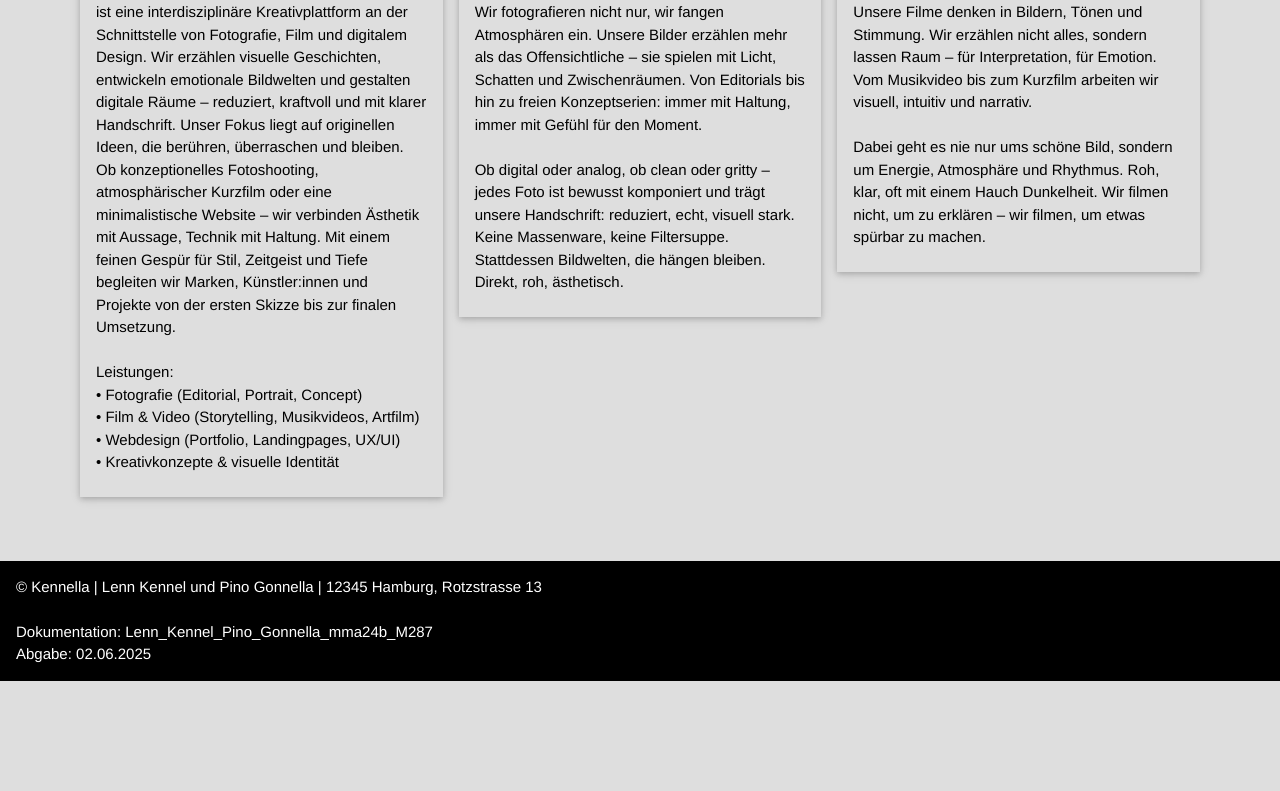
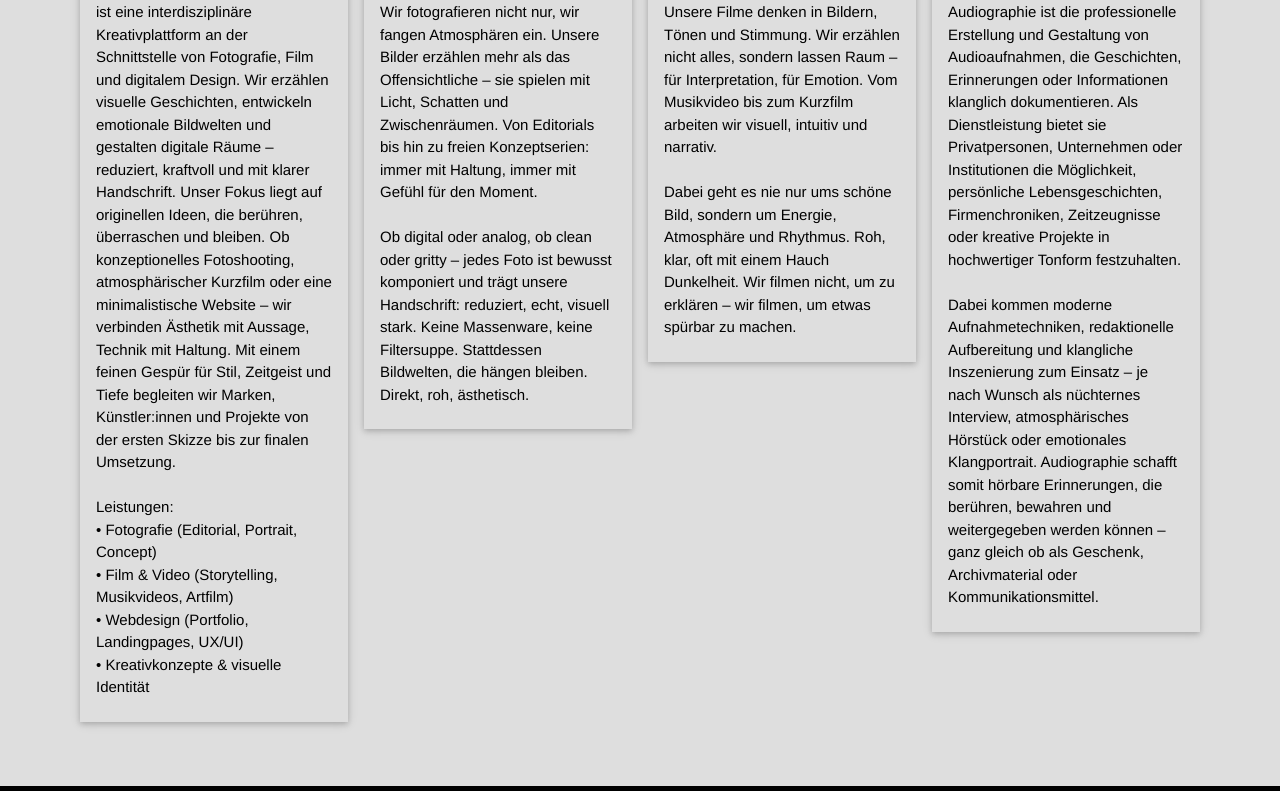
Before and after one commit to Lennek09/Abschlussarbeit-mit-Pino, a plain HTML site: page index.html in a window 1280 px wide. Shown: the part 302-1093 px from the top of the page. Before the commit the page ends 983 px from the top, so only its background shows below. Drawn offline with nearby package versions, Linux system fonts and the light colour scheme.

Commit message:
so paar änderungen

```diff
--- a/index.html
+++ b/index.html
@@ -20,7 +20,7 @@
     </nav>
     <main>
       <div class="w3-row-padding w3-margin-top">
-        <div class="w3-third">
+        <div class="w3-col s12 m6 l3">
           <div class="w3-card w3-padding">
             <h2>Overview</h2>
             <p>ist eine interdisziplinäre Kreativplattform an der Schnittstelle
@@ -32,15 +32,15 @@
               Ästhetik mit Aussage, Technik mit Haltung. Mit einem feinen Gespür für Stil,
               Zeitgeist und Tiefe begleiten wir Marken, Künstler:innen und Projekte von der
               ersten Skizze bis zur finalen Umsetzung. <br><br>
-
-Leistungen: <br>
-• Fotografie (Editorial, Portrait, Concept) <br>
-• Film & Video (Storytelling, Musikvideos, Artfilm) <br>
-• Webdesign (Portfolio, Landingpages, UX/UI) <br>
-• Kreativkonzepte & visuelle Identität</p>
+              Leistungen: <br>
+              • Fotografie (Editorial, Portrait, Concept) <br>
+              • Film & Video (Storytelling, Musikvideos, Artfilm) <br>
+              • Webdesign (Portfolio, Landingpages, UX/UI) <br>
+              • Kreativkonzepte & visuelle Identität
+            </p>
           </div>
         </div>
-        <div class="w3-third">
+        <div class="w3-col s12 m6 l3">
           <div class="w3-card w3-padding">
             <h2>Fotographie</h2>
             <p>Wir fotografieren nicht nur, wir fangen Atmosphären ein. Unsere Bilder erzählen
@@ -48,10 +48,11 @@ Leistungen: <br>
               Von Editorials bis hin zu freien Konzeptserien: immer mit Haltung, immer mit Gefühl für den Moment. <br><br>
               Ob digital oder analog, ob clean oder gritty – jedes Foto ist bewusst komponiert
               und trägt unsere Handschrift: reduziert, echt, visuell stark. Keine Massenware, keine Filtersuppe.
-              Stattdessen Bildwelten, die hängen bleiben. Direkt, roh, ästhetisch.</p>
+              Stattdessen Bildwelten, die hängen bleiben. Direkt, roh, ästhetisch.
+            </p>
           </div>
         </div>
-        <div class="w3-third">
+        <div class="w3-col s12 m6 l3">
           <div class="w3-card w3-padding">
             <h2>Videographie</h2>
             <p>Unsere Filme denken in Bildern, Tönen und Stimmung. Wir erzählen nicht alles,
@@ -59,7 +60,22 @@ Leistungen: <br>
               Kurzfilm arbeiten wir visuell, intuitiv und narrativ. <br><br>
               Dabei geht es nie nur ums schöne Bild, sondern um Energie, Atmosphäre und Rhythmus.
               Roh, klar, oft mit einem Hauch Dunkelheit. Wir filmen nicht, um zu erklären – wir filmen,
-              um etwas spürbar zu machen.</p>
+              um etwas spürbar zu machen.
+            </p>
+          </div>
+        </div>
+        <div class="w3-col s12 m6 l3">
+          <div class="w3-card w3-padding">
+            <h2>Audiographie</h2>
+            <p>Audiographie ist die professionelle Erstellung und Gestaltung von Audioaufnahmen,
+              die Geschichten, Erinnerungen oder Informationen klanglich dokumentieren. Als Dienstleistung
+              bietet sie Privatpersonen, Unternehmen oder Institutionen die Möglichkeit, persönliche
+              Lebensgeschichten, Firmenchroniken, Zeitzeugnisse oder kreative Projekte in hochwertiger
+              Tonform festzuhalten. <br><br>
+Dabei kommen moderne Aufnahmetechniken, redaktionelle Aufbereitung und klangliche Inszenierung
+zum Einsatz – je nach Wunsch als nüchternes Interview, atmosphärisches Hörstück oder emotionales
+Klangportrait. Audiographie schafft somit hörbare Erinnerungen, die berühren, bewahren und
+weitergegeben werden können – ganz gleich ob als Geschenk, Archivmaterial oder Kommunikationsmittel.</p>
           </div>
         </div>
       </div>
```
Also changed, not shown: html/ueber_mich.html (+1 -1 lines).
